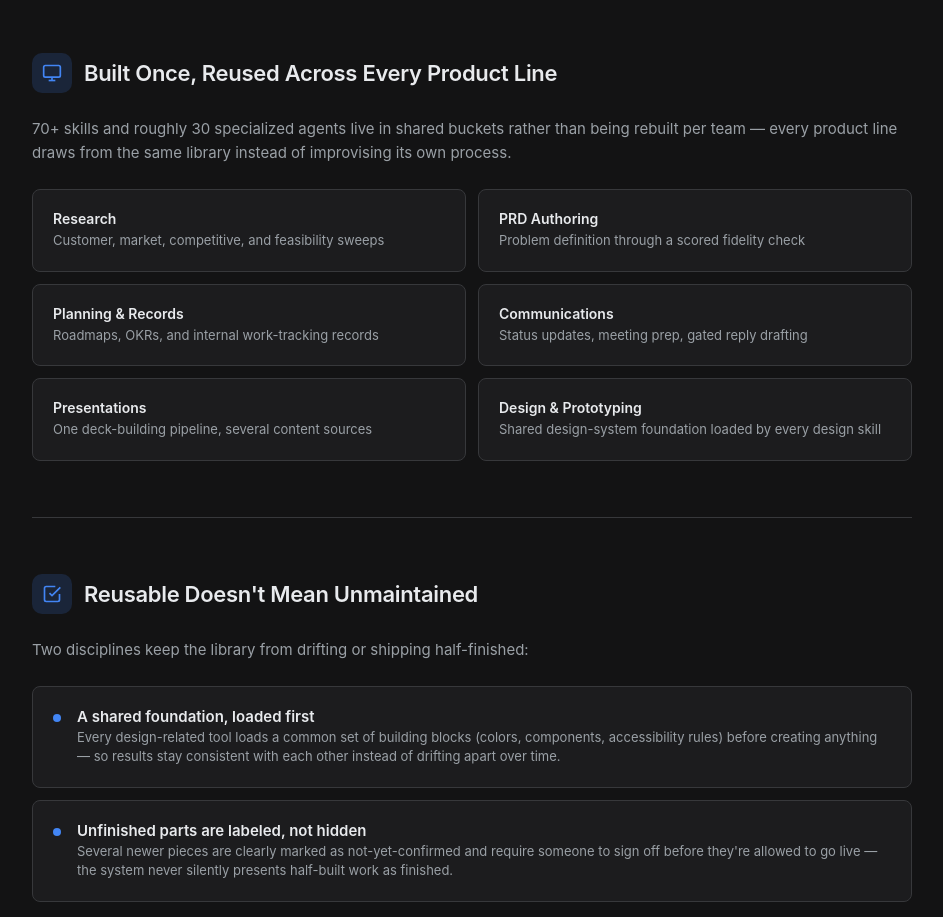
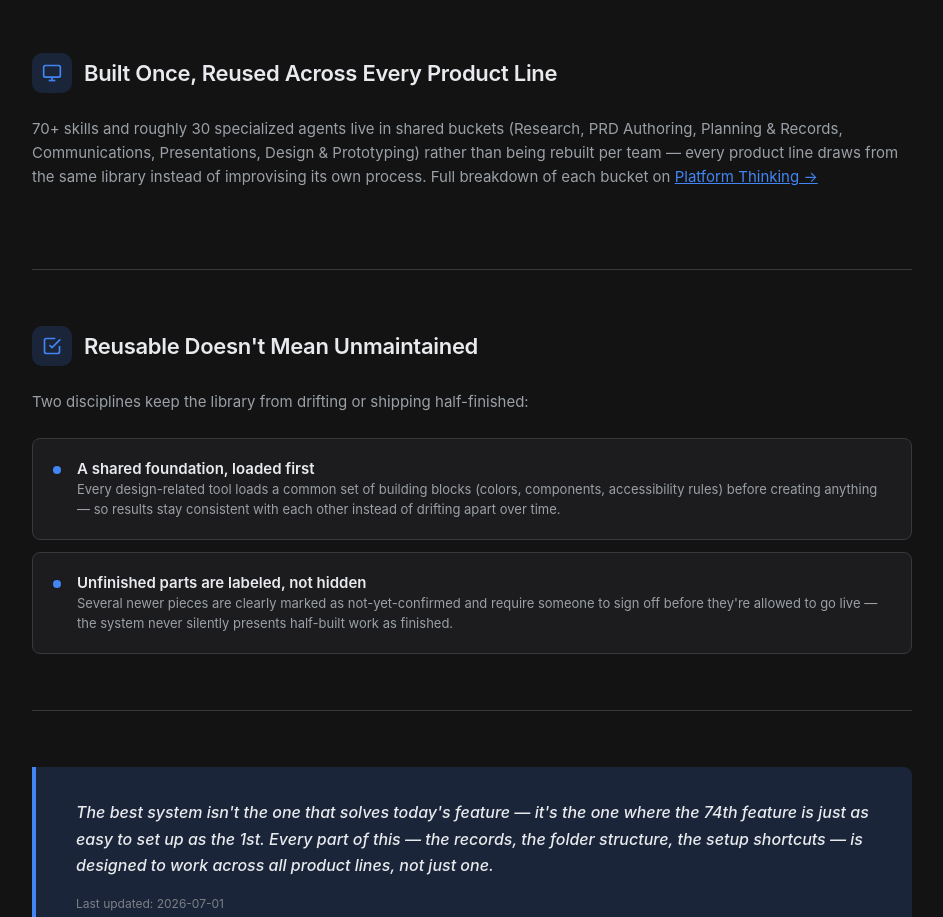
Before and after one commit to lampiiii/the-product-artisan, a website: page artisan/pov/reusable-architecture.html in a window 1280 px wide. Shown: the part 1914-2831 px from the top of the page, without its empty margins (168-1111 px from the left). Drawn offline with Linux system fonts and the light colour scheme; a web font is replaced by a local one.

Commit message:
Dedupe repeated stats and stories across portfolio pages
Trim near-verbatim restatements of the same numbers/anecdotes across
home, profile, and proof-of-value pages, replacing repeats with short
summaries and links to the one canonical detail page.

Co-Authored-By: Claude Sonnet 5 <noreply@anthropic.com>

```diff
--- a/artisan/pov/reusable-architecture.html
+++ b/artisan/pov/reusable-architecture.html
@@ -410,33 +410,7 @@
           </div>
           <div class="section-title">Built Once, Reused Across Every Product Line</div>
         </div>
-        <div class="section-desc">70+ skills and roughly 30 specialized agents live in shared buckets rather than being rebuilt per team — every product line draws from the same library instead of improvising its own process.</div>
-        <div class="grid">
-          <div class="grid-card">
-            <div class="grid-card-title">Research</div>
-            <div class="grid-card-desc">Customer, market, competitive, and feasibility sweeps</div>
-          </div>
-          <div class="grid-card">
-            <div class="grid-card-title">PRD Authoring</div>
-            <div class="grid-card-desc">Problem definition through a scored fidelity check</div>
-          </div>
-          <div class="grid-card">
-            <div class="grid-card-title">Planning & Records</div>
-            <div class="grid-card-desc">Roadmaps, OKRs, and internal work-tracking records</div>
-          </div>
-          <div class="grid-card">
-            <div class="grid-card-title">Communications</div>
-            <div class="grid-card-desc">Status updates, meeting prep, gated reply drafting</div>
-          </div>
-          <div class="grid-card">
-            <div class="grid-card-title">Presentations</div>
-            <div class="grid-card-desc">One deck-building pipeline, several content sources</div>
-          </div>
-          <div class="grid-card">
-            <div class="grid-card-title">Design & Prototyping</div>
-            <div class="grid-card-desc">Shared design-system foundation loaded by every design skill</div>
-          </div>
-        </div>
+        <div class="section-desc">70+ skills and roughly 30 specialized agents live in shared buckets (Research, PRD Authoring, Planning &amp; Records, Communications, Presentations, Design &amp; Prototyping) rather than being rebuilt per team — every product line draws from the same library instead of improvising its own process. Full breakdown of each bucket on <a href="/proof-of-value/platform-thinking" style="color: var(--accent);">Platform Thinking &rarr;</a></div>
       </div>
 
       <!-- --- 5. Build Discipline --- -->
```
Also changed, not shown: artisan/home.html (+2 -2 lines), artisan/pov/platform-thinking.html (+1 -1 lines), artisan/profile.html (+1 -1 lines), artisan/proof-of-value.html (+1 -1 lines).
